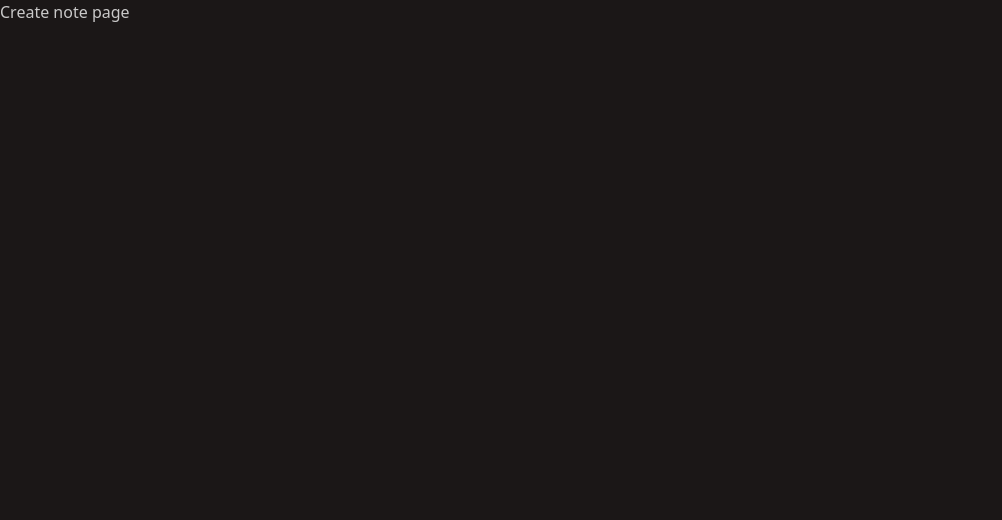
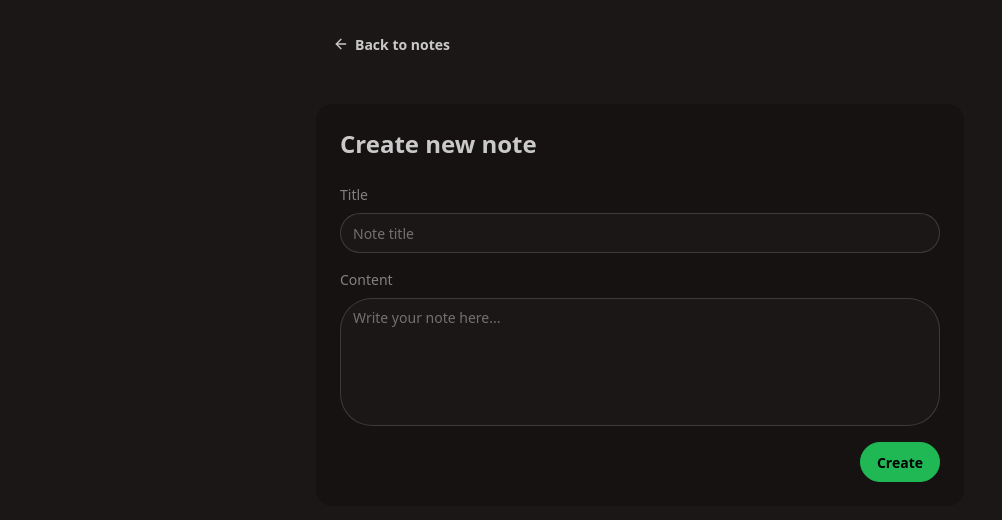
Before and after one commit to mohammadfallah7/think-board, a React (Vite) app in the folder frontend/: page /create in a window 1280 px wide. Shown: the top 520 px of the page, without its empty margins (0-1002 px from the left). Built offline with nearby package versions, Linux system fonts and the light colour scheme.

Commit message:
feat: :sparkles: Implement create note page

```diff
--- a/frontend/src/pages/CreateNotePage.jsx
+++ b/frontend/src/pages/CreateNotePage.jsx
@@ -1,5 +1,99 @@
+import { LucideArrowLeft, LucideLoader2 } from "lucide-react";
+import { useState } from "react";
+import { toast } from "react-hot-toast";
+import { Link, useNavigate } from "react-router";
+import { axiosInstance } from "../lib/utils";
+
 const CreateNotePage = () => {
-  return <div>Create note page</div>;
+  const [note, setNote] = useState({ title: "", content: "" });
+  const [loading, setLoading] = useState(false);
+  const navigate = useNavigate();
+
+  const handleSubmit = async (event) => {
+    event.preventDefault();
+
+    if (!note.title.trim() || !note.content.trim()) {
+      toast.error("All fields are required!");
+      return;
+    }
+
+    setLoading(true);
+    try {
+      await axiosInstance.post("/notes", note);
+      toast.success("Note created successfully");
+      navigate("/");
+    } catch (error) {
+      switch (error.response.status) {
+        case 400:
+          toast.error(error.response.data.message);
+          break;
+        case 429:
+          toast.error("Rate limit exceeded! Please try again later.");
+          break;
+        case 500:
+          toast.error(error.response.data.message);
+          break;
+        default:
+          toast.error("Failed to create note!");
+          break;
+      }
+    } finally {
+      setLoading(false);
+    }
+  };
+
+  return (
+    <div className="max-w-2xl px-3 mx-auto">
+      <div className="mt-6 space-y-10">
+        <Link to="/" className="btn btn-ghost">
+          <LucideArrowLeft className="size-4" />
+          <span>Back to notes</span>
+        </Link>
+        <div className="card bg-base-200">
+          <div className="card-body">
+            <h2 className="card-title text-2xl mb-4">Create new note</h2>
+            <form onSubmit={handleSubmit} className="">
+              <div className="flex flex-col mb-4 gap-2">
+                <label className="label">
+                  <span className="label-text">Title</span>
+                </label>
+                <input
+                  type="text"
+                  className="input input-bordered w-full"
+                  placeholder="Note title"
+                  value={note.title}
+                  onChange={(e) => setNote({ ...note, title: e.target.value })}
+                />
+              </div>
+              <div className="flex flex-col mb-4 gap-2">
+                <label className="label">
+                  <span className="label-text">Content</span>
+                </label>
+                <textarea
+                  className="w-full textarea resize-none h-32"
+                  placeholder="Write your note here..."
+                  value={note.content}
+                  onChange={(e) =>
+                    setNote({ ...note, content: e.target.value })
+                  }
+                />
+              </div>
+              <div className="card-actions justify-end">
+                <button
+                  disabled={loading}
+                  type="submit"
+                  className="btn btn-primary"
+                >
+                  Create
+                  {loading && <LucideLoader2 className="size-4 animate-spin" />}
+                </button>
+              </div>
+            </form>
+          </div>
+        </div>
+      </div>
+    </div>
+  );
 };
 
 export default CreateNotePage;
```
Also changed, not shown: 1 other file (tests, documents, lock files or other folders).
